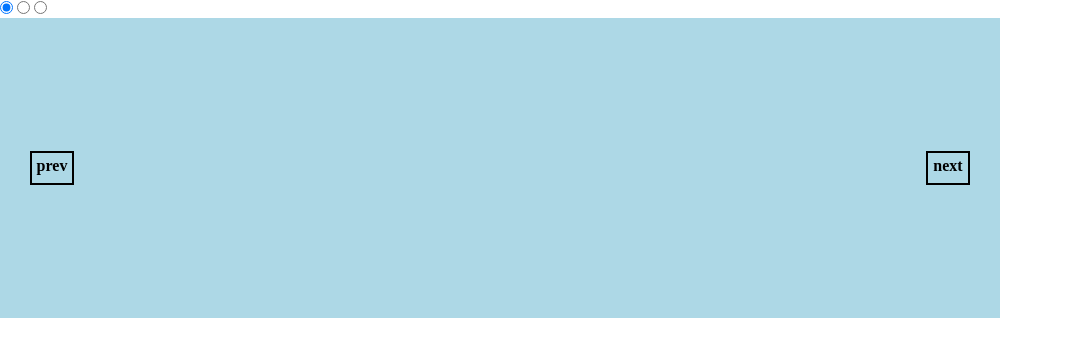
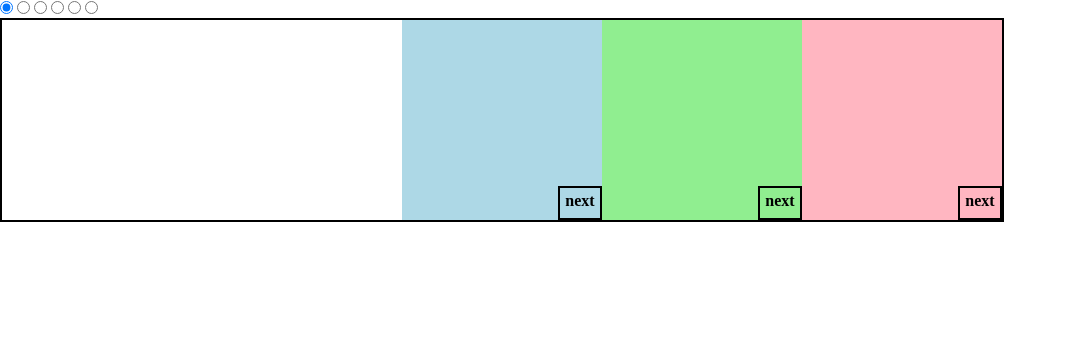
Before and after one commit to TaeWoongYoun/gallery, a plain HTML site: page index.html in a window 1280 px wide. Shown: the whole page, without its empty margins (0-1067 px from the left). Drawn offline with Linux system fonts and the light colour scheme.

Commit message:
test : False

```diff
--- a/index.html
+++ b/index.html
@@ -34,24 +34,33 @@
     <button>next</button>
     <button>prev</button> -->
 
+
+
     <section>
         <input type="radio" name="slide" id="slide01" checked>
         <input type="radio" name="slide" id="slide02">
         <input type="radio" name="slide" id="slide03">
+        <input type="radio" name="slide" id="slide04">
+        <input type="radio" name="slide" id="slide05">
+        <input type="radio" name="slide" id="slide06">
 
         <div class="window">
             <ul class="slide">
                 <li style="background-color: lightblue;">
-                        <label for="slide03" class="left">prev</label>
                         <label for="slide02" class="right">next</label>
                 </li>
                 <li style="background-color: lightgreen;">
-                        <label for="slide01" class="left">prev</label>
                         <label for="slide03" class="right">next</label>
                 </li>
                 <li style="background-color: lightpink;">
-                        <label for="slide02" class="left">prev</label>
-                        <label for="slide01" class="right">next</label>
+                        <label for="slide04" class="right">next</label>
+                </li>
+                <li style="background-color: lightgrey;">
+                        <label for="slide03" class="left">prev</label>
+                </li>
+                <li style="background-color: lightslategrey;">
+                </li>
+                <li style="background-color: lightyellow;">
                 </li>
             </ul>
         </div>
--- a/style.css
+++ b/style.css
@@ -73,31 +73,33 @@ button{
 } */
 
 /* 테스트3 */
-
 .window {
+    border: 2px solid black;
     width: 1000px;
-    height: 300px;
+    height: 200px;
     overflow: hidden;
+    position: relative;
 }
 
 .slide {
-    width: 3000px;
-    height: 300px;
+    position: relative;
+    width: 1200px;
+    height: 200px;
     display: flex;
-    transition: transform 0.5s ease-in-out; /* 추가: 슬라이드 전환에 애니메이션 효과 추가 */
+    left: 400px;
+    transition: left 0.5s ease-in-out;
 }
 
 .slide li {
     position: relative;
-    width: 1000px;
-    height: 300px;
+    width: 200px;
+    height: 200px;
 }
 
-.slide label {
+.left,
+.right {
     position: absolute;
-    display: block;
-    top: 50%;
-    transform: translateY(-50%);
+    bottom: 0;
     cursor: pointer;
     width: 40px;
     height: 30px;
@@ -108,22 +110,33 @@ button{
 }
 
 .left {
-    display: block;
-    left: 30px;
+    left: 0px;
 }
 
 .right {
-    right: 30px;
+    right: 0px;
 }
 
 #slide01:checked ~ .window .slide {
-    transform: translateX(0);
+    left: 400px;
 }
 
 #slide02:checked ~ .window .slide {
-    transform: translateX(-1000px);
+    left: 200px;
 }
 
 #slide03:checked ~ .window .slide {
-    transform: translateX(-2000px);
+    left: 0px;
 }
+
+#slide04:checked ~ .window .slide {
+    left: -200px;
+}
+
+#slide05:checked ~ .window .slide {
+    left: -400px;
+}
+
+#slide06:checked ~ .window .slide {
+    left: -600px;
+}
```
